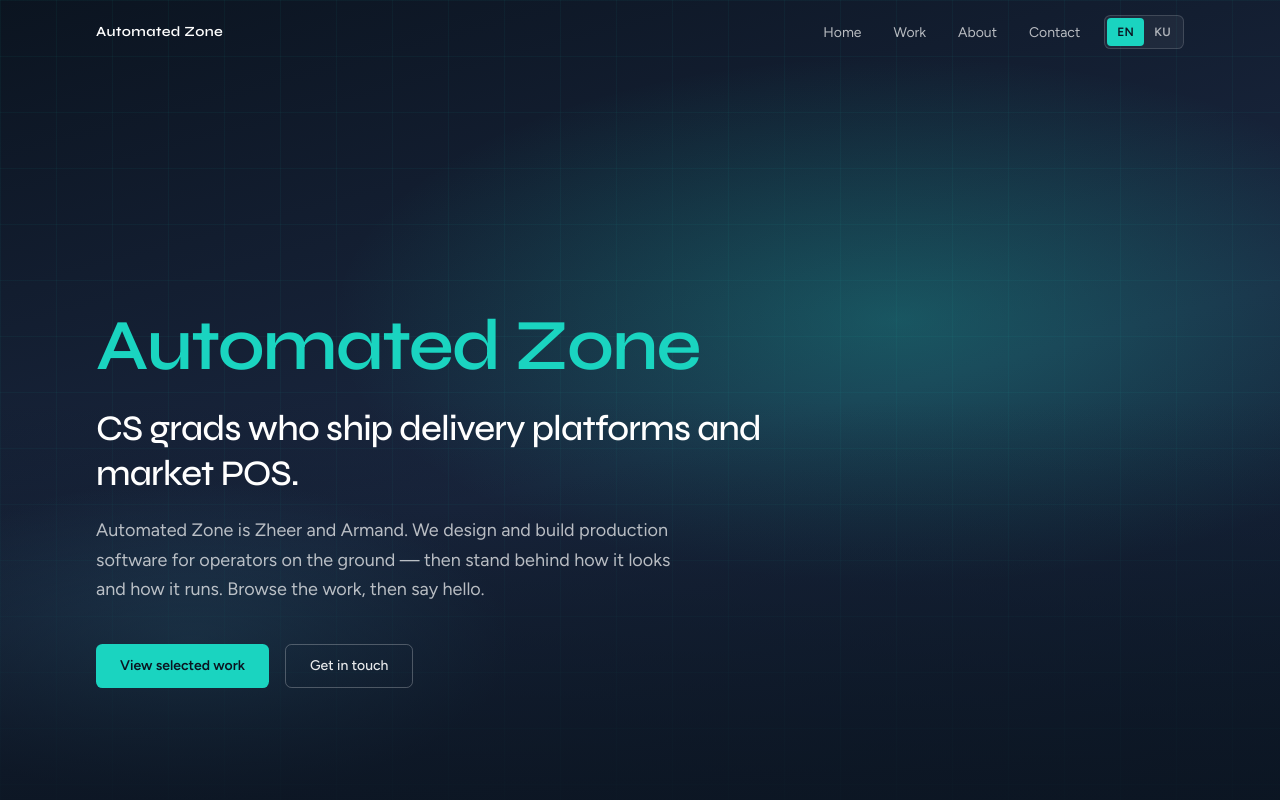
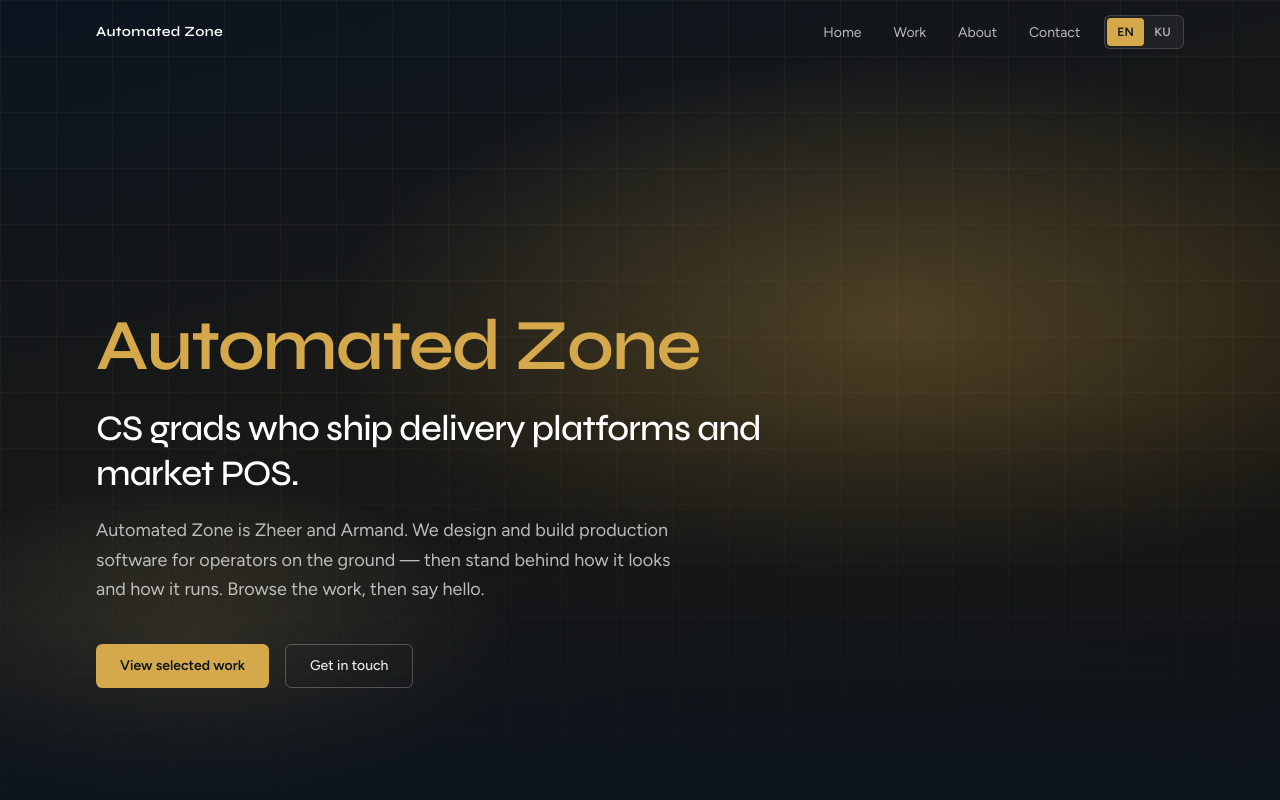
Before and after one commit to zheerkamal33-rgb/AZ-website, a Next.js app: page / in a window 1280 px wide. Shown: the top 800 px of the page. Built offline with nearby package versions, Linux system fonts and the light colour scheme.

Commit message:
style(theme): try gold accent palette (easy revert)
Shift teal tokens to warm gold for a trial look. Revert with:
  git revert HEAD

Co-authored-by: armandzheer <armandzheer@gmail.com>

```diff
--- a/src/app/globals.css
+++ b/src/app/globals.css
@@ -56,46 +56,49 @@
 }
 
 :root {
-  /* Automated Zone — deep ink + electric teal */
+  /* Automated Zone — deep ink + gold accent
+     REVERT THEME: git revert <this-commit>  OR restore teal:
+     --teal #1ad4c0 / --teal-deep #0ea894 / --ink-soft #1a2740
+     and undo gold hardcodes in selected-work + scanner SVG. */
   --ink: #0b1420;
-  --ink-soft: #1a2740;
-  --mist: #f3f6f9;
-  --teal: #1ad4c0;
-  --teal-deep: #0ea894;
-  --slate-line: #c8d2de;
+  --ink-soft: #1c1a14;
+  --mist: #f5f3ef;
+  --teal: #d4a84b;
+  --teal-deep: #b8892f;
+  --slate-line: #d4cfc4;
 
-  --background: #f3f6f9;
+  --background: #f5f3ef;
   --foreground: #0b1420;
   --card: #ffffff;
   --card-foreground: #0b1420;
   --popover: #ffffff;
   --popover-foreground: #0b1420;
   --primary: #0b1420;
-  --primary-foreground: #f3f6f9;
-  --secondary: #e6ecf2;
+  --primary-foreground: #f5f3ef;
+  --secondary: #ebe6dc;
   --secondary-foreground: #0b1420;
-  --muted: #e6ecf2;
-  --muted-foreground: #5a6b7d;
-  --accent: #1ad4c0;
+  --muted: #ebe6dc;
+  --muted-foreground: #5c5648;
+  --accent: #d4a84b;
   --accent-foreground: #0b1420;
   --destructive: oklch(0.55 0.2 25);
-  --border: #c8d2de;
-  --input: #c8d2de;
-  --ring: #1ad4c0;
-  --chart-1: #1ad4c0;
-  --chart-2: #1a2740;
-  --chart-3: #5a6b7d;
-  --chart-4: #0ea894;
+  --border: #d4cfc4;
+  --input: #d4cfc4;
+  --ring: #d4a84b;
+  --chart-1: #d4a84b;
+  --chart-2: #1c1a14;
+  --chart-3: #5c5648;
+  --chart-4: #b8892f;
   --chart-5: #0b1420;
   --radius: 0.5rem;
-  --sidebar: #f3f6f9;
+  --sidebar: #f5f3ef;
   --sidebar-foreground: #0b1420;
   --sidebar-primary: #0b1420;
-  --sidebar-primary-foreground: #f3f6f9;
-  --sidebar-accent: #e6ecf2;
+  --sidebar-primary-foreground: #f5f3ef;
+  --sidebar-accent: #ebe6dc;
   --sidebar-accent-foreground: #0b1420;
-  --sidebar-border: #c8d2de;
-  --sidebar-ring: #1ad4c0;
+  --sidebar-border: #d4cfc4;
+  --sidebar-ring: #d4a84b;
 }
 
 @layer base {
@@ -266,8 +269,8 @@ header.az-menu-open .az-burger-3 {
   .az-hero-wash {
     background:
       radial-gradient(ellipse 80% 60% at 70% 40%, color-mix(in srgb, var(--teal) 28%, transparent), transparent 55%),
-      radial-gradient(ellipse 50% 40% at 15% 80%, color-mix(in srgb, #3b82a0 35%, transparent), transparent 50%),
-      linear-gradient(165deg, var(--ink) 0%, var(--ink-soft) 55%, #0e1c2e 100%);
+      radial-gradient(ellipse 50% 40% at 15% 80%, color-mix(in srgb, #c4a35a 30%, transparent), transparent 50%),
+      linear-gradient(165deg, var(--ink) 0%, var(--ink-soft) 55%, #16130e 100%);
   }
 
   /* Always visible — never hide Work/content behind IntersectionObserver */
--- a/src/components/device-frames.tsx
+++ b/src/components/device-frames.tsx
@@ -231,7 +231,7 @@ export function BarcodeScanner({ className }: { className?: string }) {
         />
         <path
           d="M108 168 C108 168 118 172 124 186 C128 196 122 206 112 208 C102 210 96 200 98 190 C100 180 104 172 108 168 Z"
-          fill="#0ea894"
+          fill="#d4a84b"
         />
         <path
           d="M96 188 C92 186 90 190 92 200 L108 262 C110 270 122 272 130 266 L148 248 C154 242 152 232 146 228 L118 196 C112 190 102 190 96 188 Z"
@@ -271,7 +271,7 @@ export function BarcodeScanner({ className }: { className?: string }) {
           x="116"
           y="140"
           textAnchor="middle"
-          fill="#1ad4c0"
+          fill="#d4a84b"
           fontFamily="ui-sans-serif, system-ui, sans-serif"
           fontSize="8"
           fontWeight="700"
--- a/src/components/selected-work.tsx
+++ b/src/components/selected-work.tsx
@@ -28,7 +28,7 @@ export function SelectedWork() {
         aria-hidden
       />
       <div
-        className="pointer-events-none absolute -right-16 bottom-40 h-80 w-80 rounded-full bg-[#3b82a0]/20 blur-3xl"
+        className="pointer-events-none absolute -right-16 bottom-40 h-80 w-80 rounded-full bg-[#c4a35a]/20 blur-3xl"
         aria-hidden
       />
 
@@ -102,7 +102,7 @@ export function SelectedWork() {
             <Reveal className="order-2 lg:order-1">
               <div className="az-stage relative pb-4">
                 <div
-                  className="pointer-events-none absolute -inset-6 rounded-3xl bg-gradient-to-br from-teal/10 via-transparent to-[#3b82a0]/15 blur-xl"
+                  className="pointer-events-none absolute -inset-6 rounded-3xl bg-gradient-to-br from-teal/10 via-transparent to-[#c4a35a]/15 blur-xl"
                   aria-hidden
                 />
                 <LaptopFrame
```
